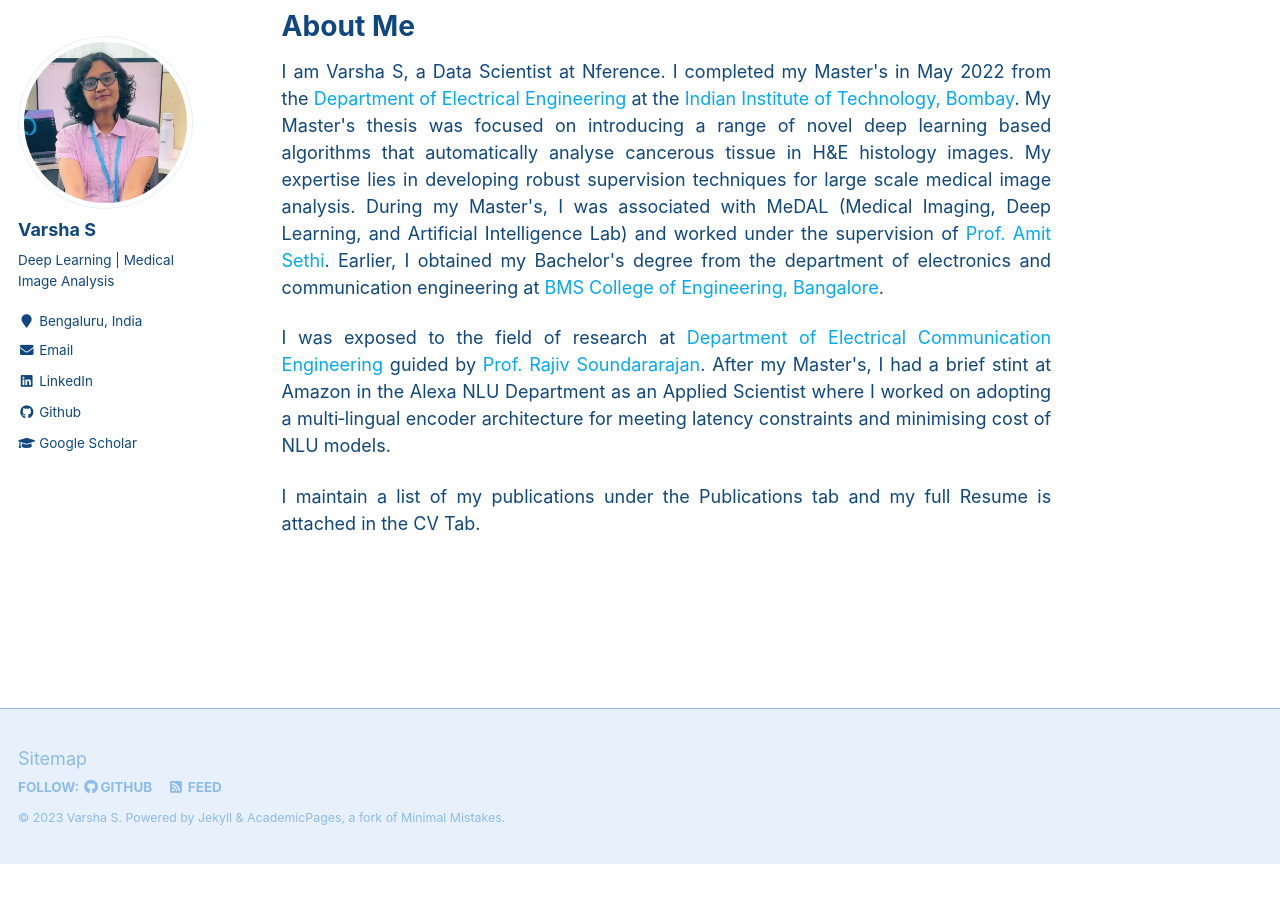
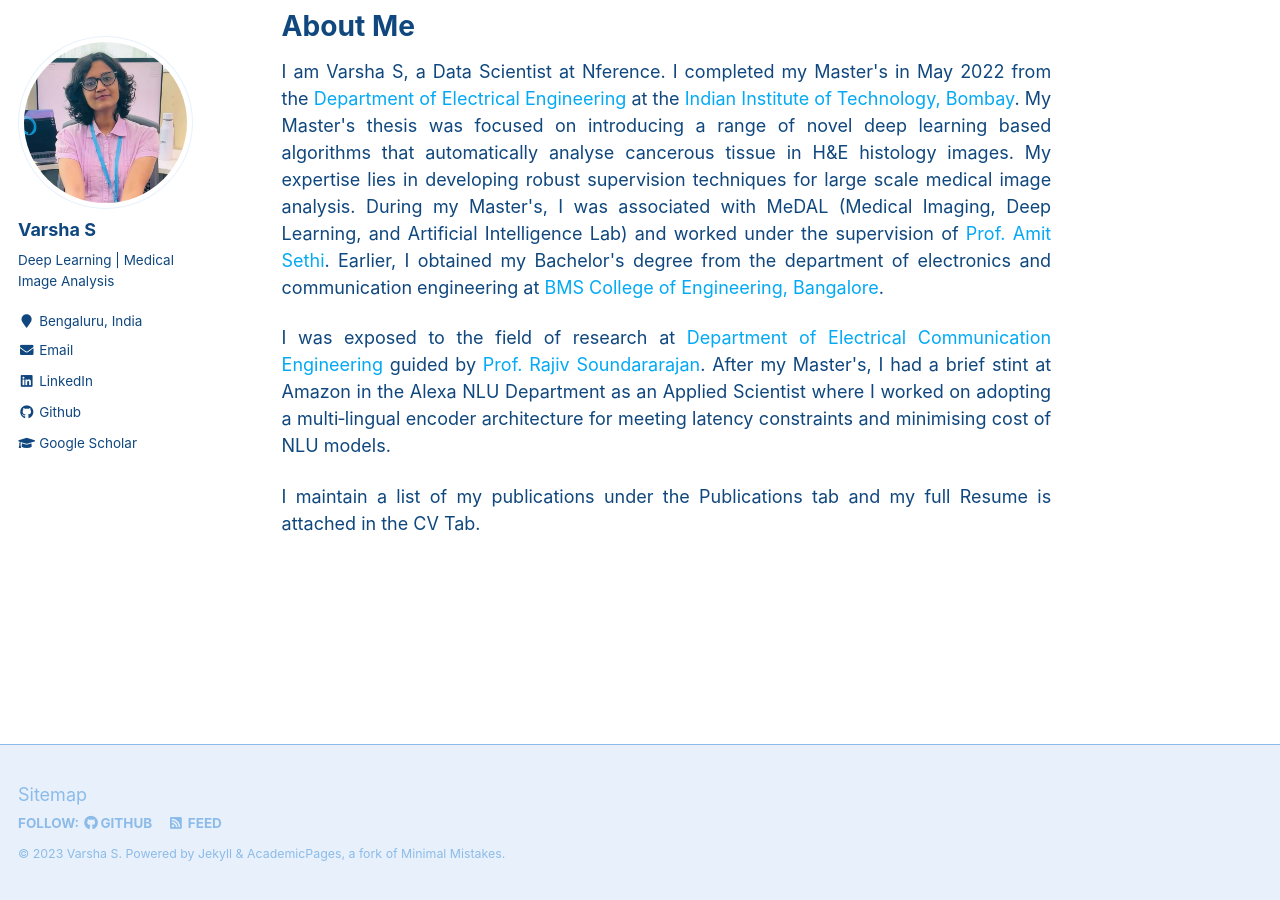
Before and after one commit to VarshaSatish/VarshaSatish.github.io, a Jekyll site: the page built from _pages/about.md, in a window 1280 px wide and 900 px high, scrolled down 108 px. Built offline with Jekyll 4.4.1, drawn with Linux system fonts in a browser that asks for light colours; before the commit the page ends 972 px from its top, so only the background shows below that.

Commit message:
Update _footer.scss

```diff
--- a/_sass/_footer.scss
+++ b/_sass/_footer.scss
@@ -11,7 +11,7 @@
   clear: both;
   /* sticky footer fix start */
   position: absolute;
-  bottom: -4em;
+  bottom: -6em;
   height: auto;
   /* sticky footer fix end */
   margin-top: 3em;
```
